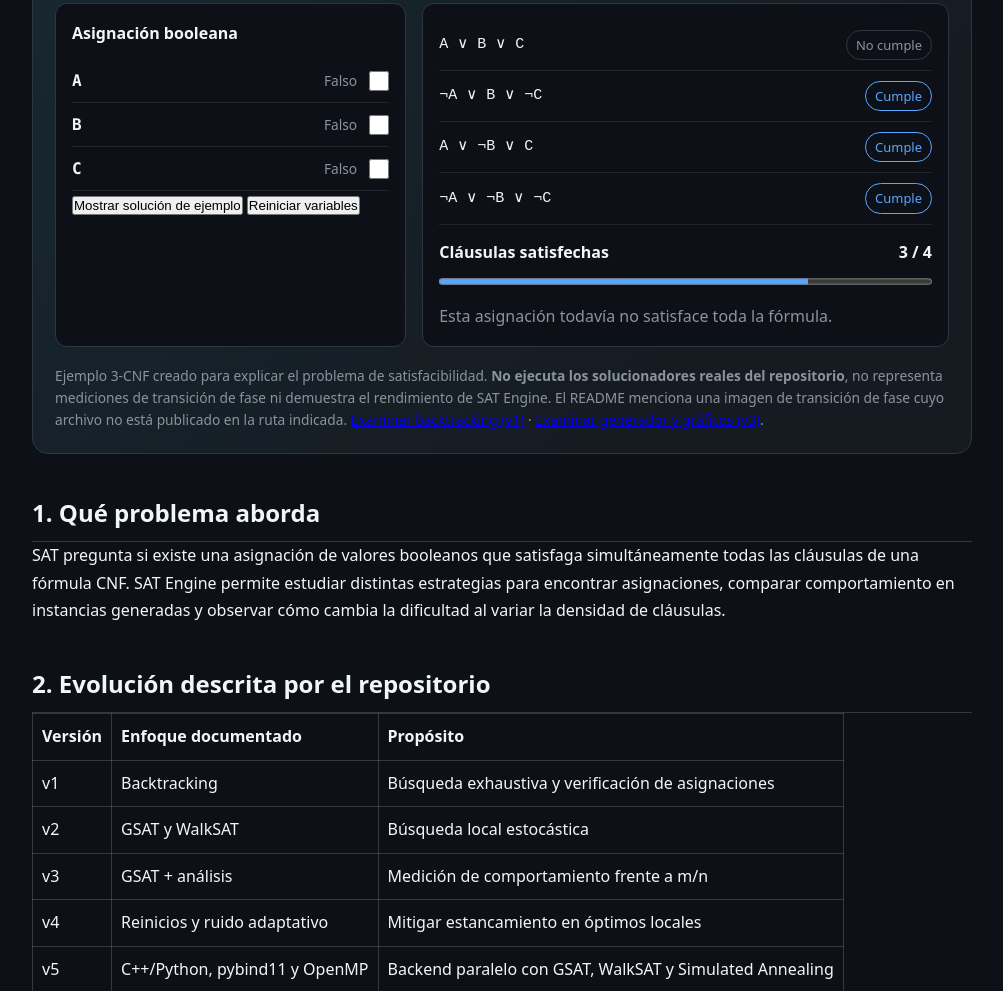
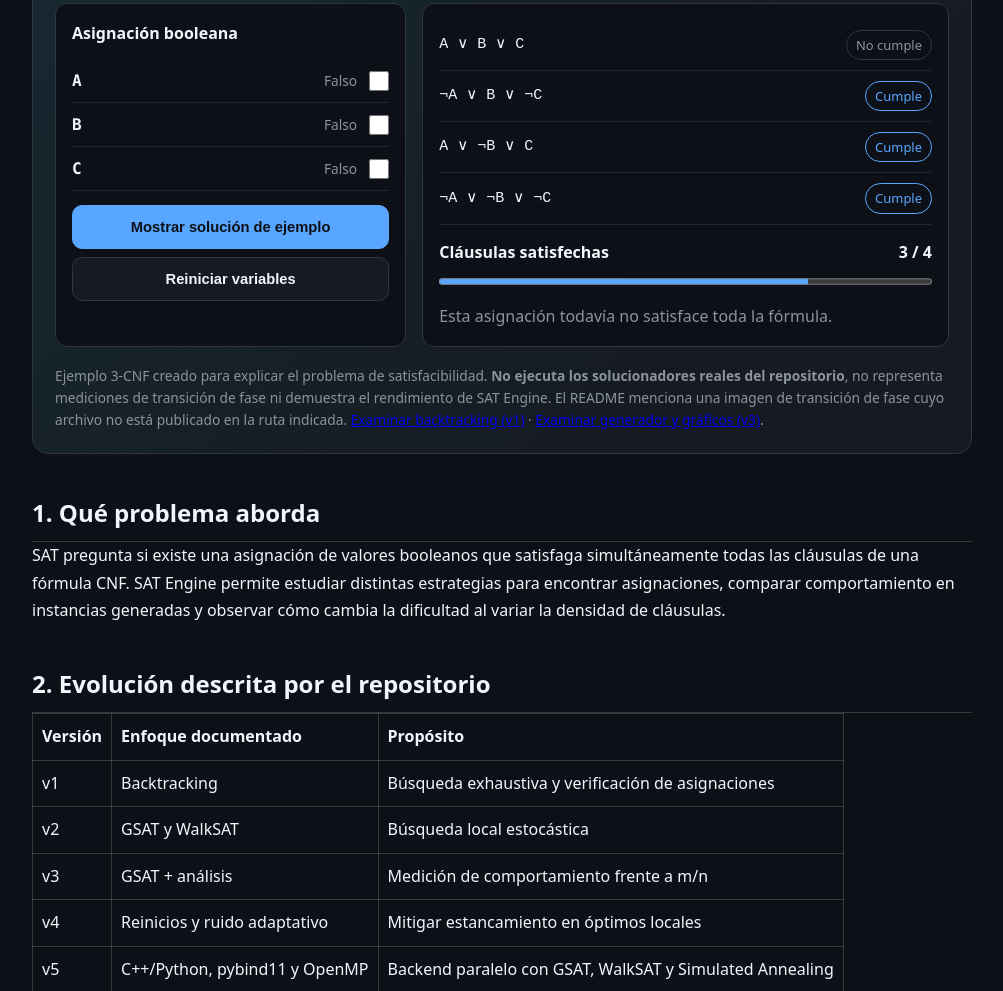
Before and after one commit to Hanzzel-corp/hanzzel-corp.github.io, a plain HTML site: page research/sat-engine/index.html in a window 1280 px wide. Shown: the part 744-1735 px from the top of the page, without its empty margins (138-1141 px from the left). Drawn offline with Linux system fonts and the light colour scheme.

Commit message:
ux: touch-sized SAT demo controls with keyboard focus

```diff
--- a/research/sat-engine/sat-lab.css
+++ b/research/sat-engine/sat-lab.css
@@ -21,3 +21,9 @@
 .sat-lab__note{font-size:.86rem;line-height:1.6;color:var(--text-secondary);margin:0}
 .sat-lab a{overflow-wrap:anywhere}
 @media(max-width:650px){.sat-lab{padding:16px}.sat-lab__grid{grid-template-columns:1fr;gap:12px}}
+
+.sat-lab__actions{display:flex;flex-direction:column;gap:8px;margin-top:14px}
+.sat-lab__actions button{min-height:44px;padding:10px 13px;border:1px solid var(--border-color);border-radius:10px;color:var(--text-primary);background:var(--bg-secondary);cursor:pointer;text-align:center;font-size:.92rem;font-weight:650}
+.sat-lab__actions button:first-child{color:var(--bg-primary);background:var(--accent-primary);border-color:var(--accent-primary)}
+.sat-lab__actions button:hover{border-color:var(--accent-primary)}
+.sat-lab__actions button:focus-visible{outline:2px solid var(--accent-primary);outline-offset:2px}
```
